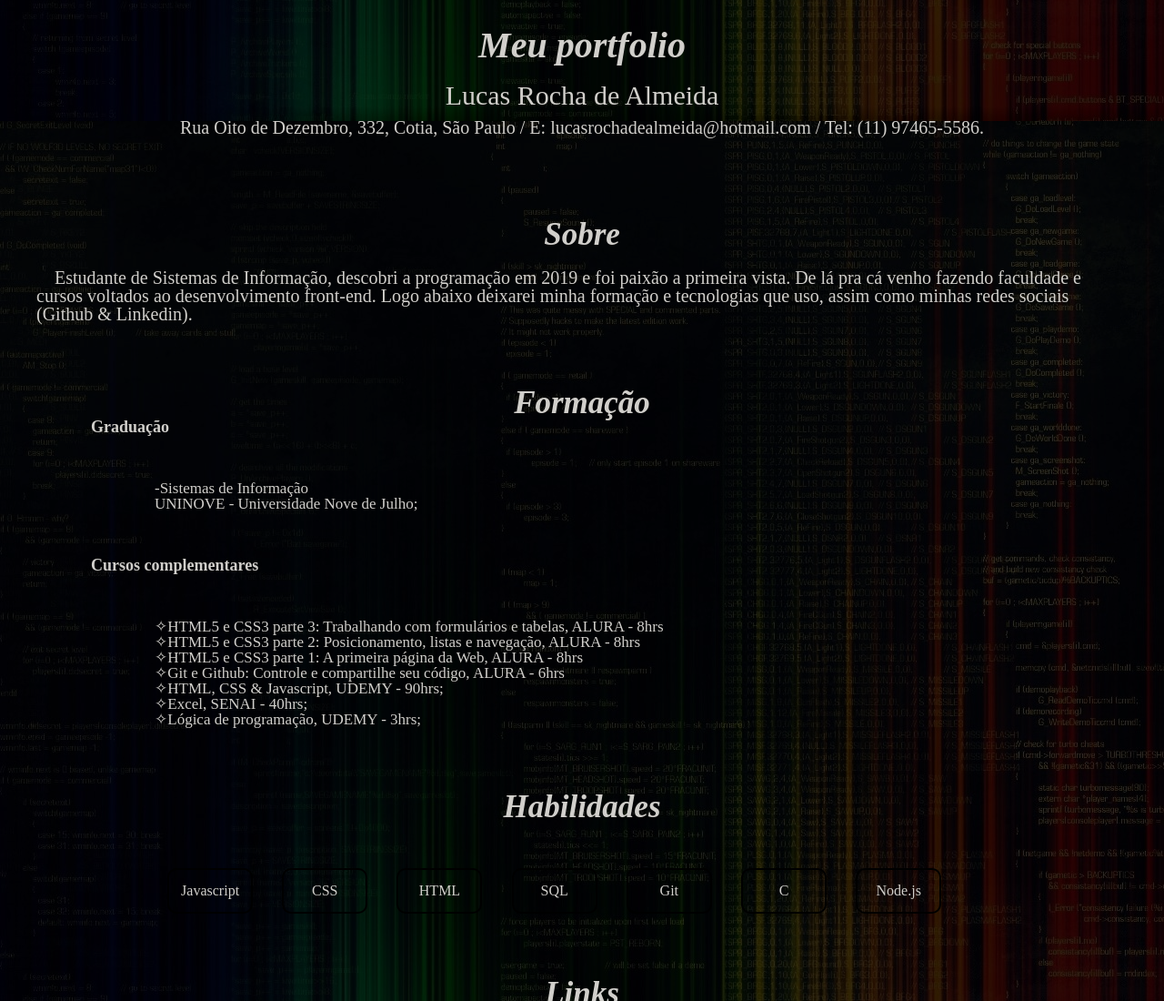
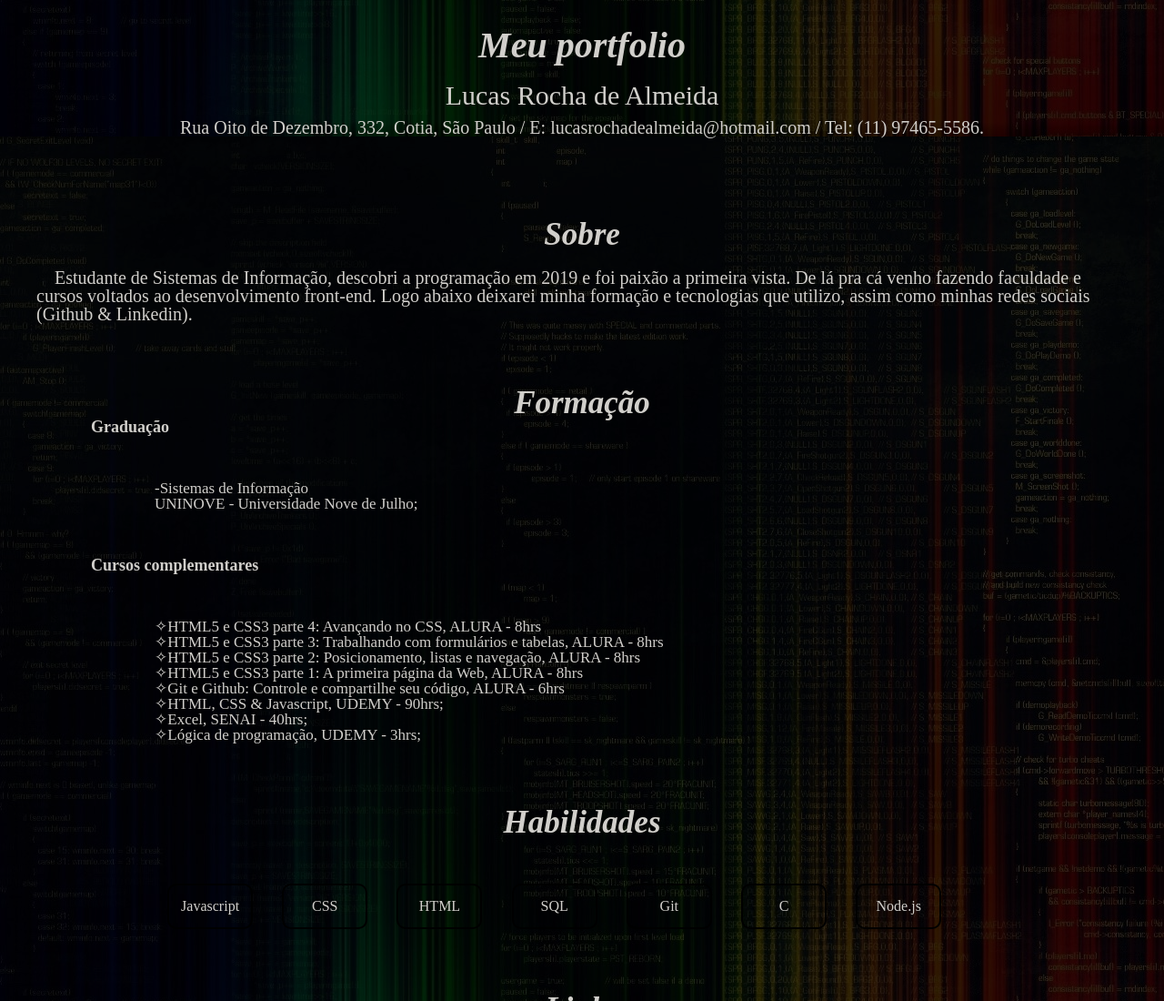
Before and after one commit to LucasRochaAlmeida/Project-Portfolio, a plain HTML site: page portfolio.html in a window 1280 px wide. Shown: the top 1100 px of the page at 91% size. Drawn offline with Linux system fonts and the light colour scheme.

Commit message:
add curso

```diff
--- a/portfolio.html
+++ b/portfolio.html
@@ -19,7 +19,7 @@
             <h2>Sobre</h2>
             <p class="descricao">&nbsp;&nbsp;&nbsp; Estudante de Sistemas de Informação, descobri a programação em 2019 e foi
                 paixão a primeira vista. De lá pra cá venho fazendo faculdade e cursos voltados ao desenvolvimento
-                front-end. Logo abaixo deixarei minha formação e tecnologias que uso,
+                front-end. Logo abaixo deixarei minha formação e tecnologias que utilizo,
                 assim como minhas redes sociais (Github & Linkedin).
             </p>
         </div>
@@ -32,6 +32,7 @@
             </ul>
             <h3>Cursos complementares</h3>
             <ul class="ul-formacao">
+                <li class="li-formacaoLista">HTML5 e CSS3 parte 4: Avançando no CSS, ALURA - 8hrs</li>
                 <li class="li-formacaoLista">HTML5 e CSS3 parte 3: Trabalhando com formulários e tabelas, ALURA - 8hrs</li>
                 <li class="li-formacaoLista">HTML5 e CSS3 parte 2: Posicionamento, listas e navegação, ALURA - 8hrs</li>
                 <li class="li-formacaoLista">HTML5 e CSS3 parte 1: A primeira página da Web, ALURA - 8hrs</li>
```
